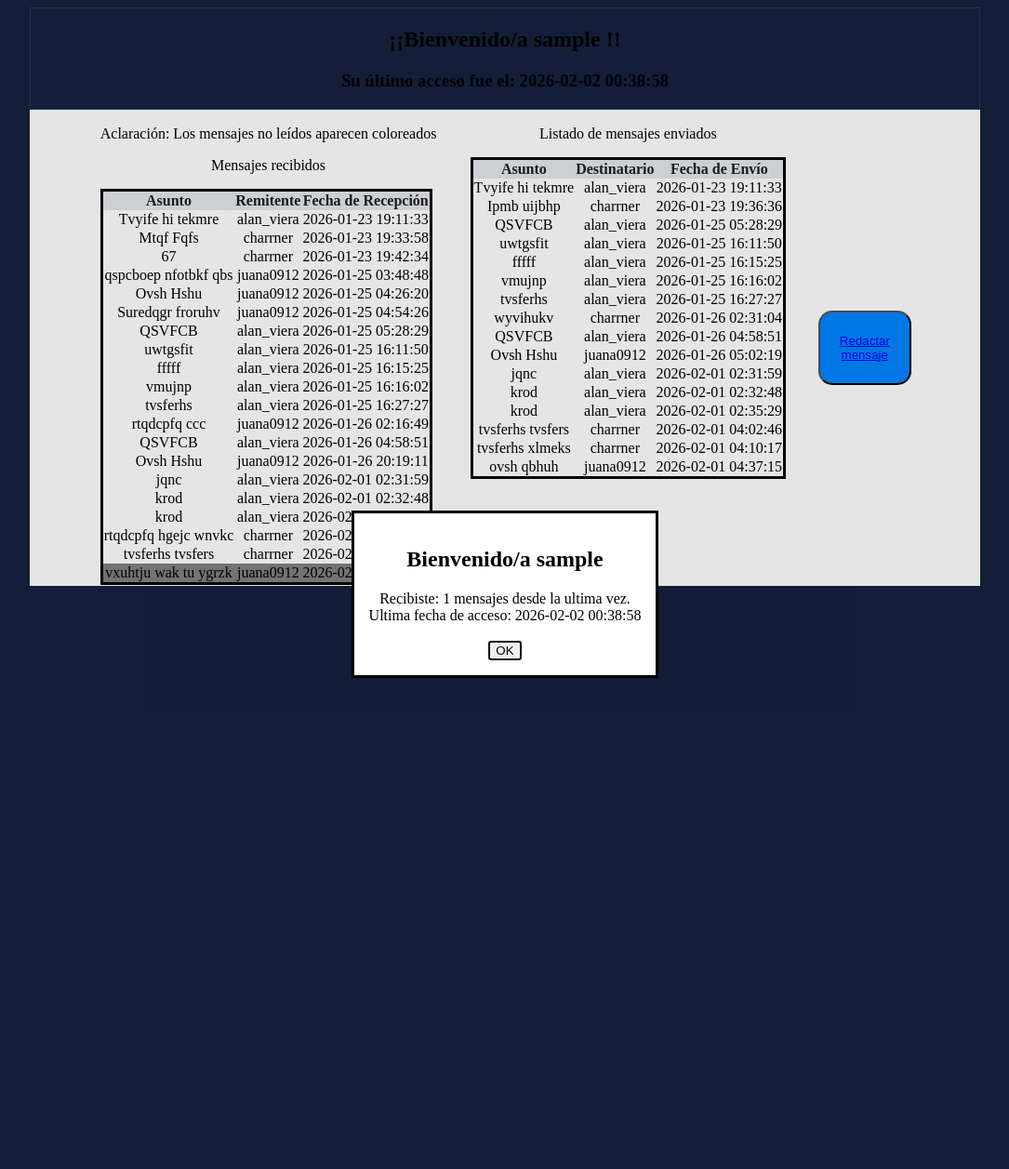
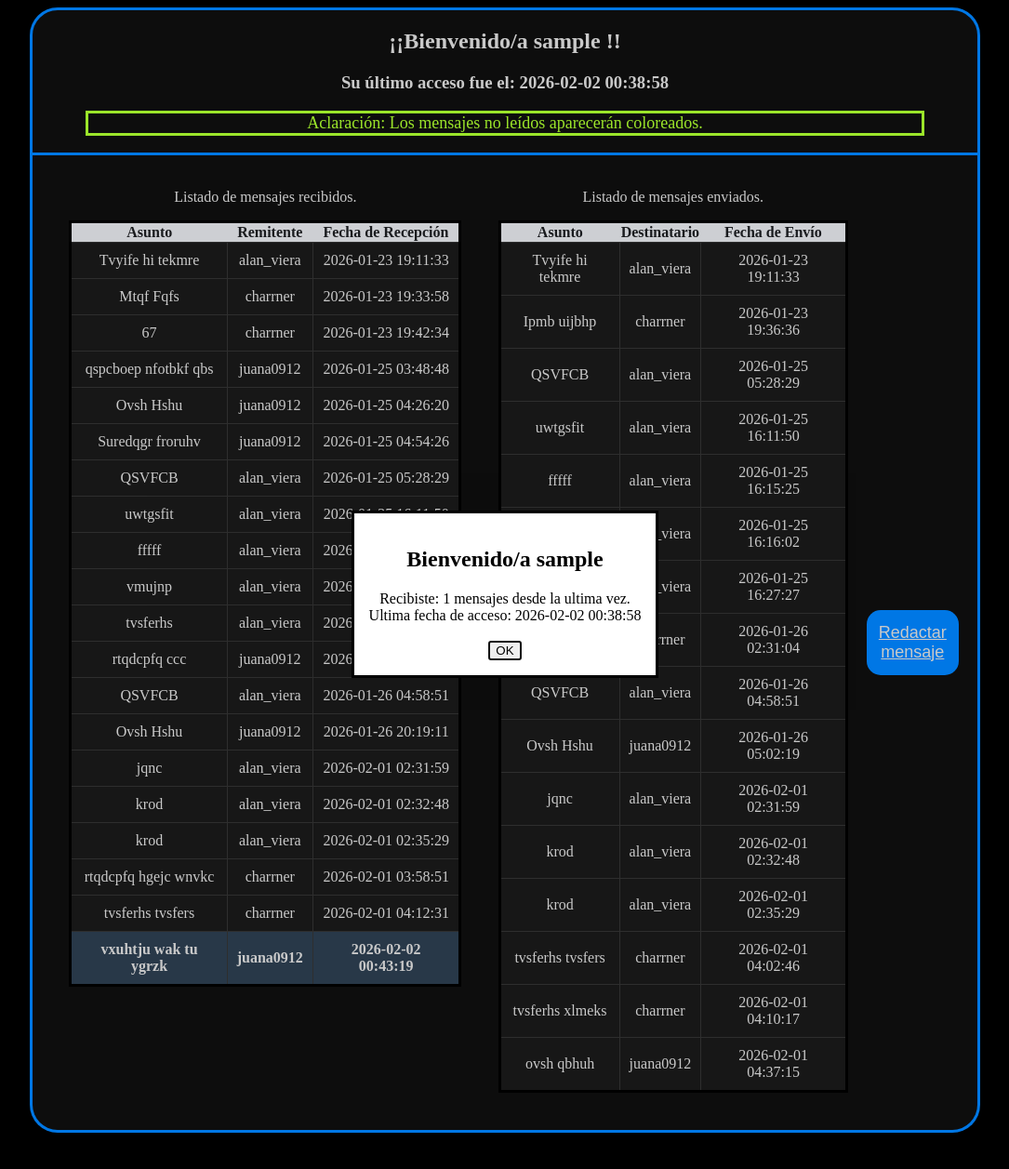
Before and after one commit to Alaan20/CifradoCesar, a PHP site: page /pagina_principal.php in a window 1280 px wide. Shown: the top 1257 px of the page at 93% size, without its empty margins (97-1182 px from the left). Run offline with PHP 8.4, Linux system fonts and the light colour scheme; the visitor is signed in with stand-in values (Sample User, id 1); data comes from the database, SQL or seed files in the repository.

Commit message:
3/2/2026 - Estilos
Se agregaron estilos en:
-> Login
-> Menú Principal

```diff
--- a/cifradocesar/clases/Mensaje.class.php
+++ b/cifradocesar/clases/Mensaje.class.php
@@ -19,7 +19,7 @@ class Mensaje {
 
 	function insertar_en_tabla_respuesta ($id_mensaje_principal) {
 		$ultimo_id = $this->conexion->insert_id;
-		$sql_insertar_respuesta = "INSERT INTO respuestas (id_mensaje_original, id_mensaje_respuesta, nro_respuesta) VALUES (".$id_mensaje_principal.",".$ultimo_id.", 1)";
+		$sql_insertar_respuesta = "INSERT INTO respuestas (id_mensaje_original, id_mensaje_respuesta) VALUES (".$id_mensaje_principal.",".$ultimo_id.")";
 
 		$this->conexion->query($sql_insertar_respuesta) or die("Error al insertar en la tabla respuestas");
 	}
--- a/cifradocesar/estilos/estilos_pagina_principal.css
+++ b/cifradocesar/estilos/estilos_pagina_principal.css
@@ -1,5 +1,5 @@
 body {
-	background-color: #16213E;
+	background-color: black;
 	display: flex;
 	flex-direction: column;
 	text-align: center;
@@ -8,75 +8,98 @@ body {
 	align-self: auto;
 }
 
+.aclaracion_no_leidos {
+	font-size: 18px;
+	color: greenyellow;
+	border: greenyellow solid;
+}
+
+section {
+	margin-inline: 5%;
+	padding-left: 5%;
+	padding-right: 5%;
+	color: #e0e0e0;
+	background-color: #0e0e0e;
+	border: solid #0084FF;
+	border-collapse: collapse;
+	border-top-left-radius: 30px;
+	border-top-right-radius: 30px;
+}
+
+/* es para separar ambas tablas solamente */
+article {
+	margin-inline: 2%;
+}
+
+/* Esta seccion contiene la tabla de mensajes recibidos
+, la tabla de mensajes enviados y el boton para redactar
+un nuevo mensaje  */
+
+#seccion_listados {
+	border-top-left-radius: 0px;
+	border-top-right-radius: 0px;
+	border-bottom-left-radius: 30px;
+	border-bottom-right-radius: 30px;
+	border-top: 0px;
+
+	color: #e0e0e0;
+	background-color: #0e0e0e;
+	display: flex;
+	flex-direction: row;
+
+	padding: 20px;
+	justify-content: center;
+}
+
 table {
 	border: black solid;
-
 	border-collapse: collapse;
 	text-align: center;
+	width: 100%;
+	margin-bottom: 20px;
 }
 
+
 td {
-	background-color: rgba(255,255,255,0.05);
+    background-color: #1a1a1a;
+    color: #e0e0e0;
+    padding: 10px;
+    border: 1px solid #333;
 }
+
 
 thead {
 	background-color: #E4E6EB;
 	color: #1C1E21;
 }
 
-/*colores
-opc 1
-body #005461
-sec #9ECAD6
-*/
 
-section {
-	margin-inline: 5%;
-	padding-left: 5%;
-	padding-right: 5%;
-	background-color: #16213E;
-	/*border: white solid;
-	*/
-	border: 1px solid rgba(255, 255, 255, 0.1)
-	/*
-	border-radius: 1px;
-	*/
-}
-
-article {
-	margin-inline: 2%;
+.no_leido {
+    background-color: #2c3e50;
+    font-weight: bold;
 }
 
 
-
-#seccion_listados {
-	background-color: white;
-	display: flex;
-	flex-direction: row;
-}
-
-text {
-	backdrop-filter: blur(10px);
-}
-
-.no_leido {
-	background-color: gray;
+a {
+	color: #e0e0e0;
 }
 
 .btn_funcional {
 	margin: auto;
-	max-width: 100px;
-	min-width: 100px;
+	height: 70px;
 	width: 100px;
-	color: white;
-	height: 80px;
-	max-height: 80px;
-	min-height: 80px;
-	background-color: #0084FF;
+
 	border-radius: 15px;
+	border: #0084FF;
+	transition: height 0.4s, width 0.4s;
+	font-size: 18px;
+
+    background-color: #0084FF;
+    cursor: pointer;
 }
 
+
 .btn_funcional:hover {
-	border-radius: 20px;
-	background-color: white;
+	height: 75px;
+	width: 110px;
 }
--- a/cifradocesar/login.php
+++ b/cifradocesar/login.php
@@ -35,8 +35,7 @@
 	?>
 	<section>
 
-		<h2>Iniciar Sesi&oacuten</h2>
-
+		<h1>Iniciar Sesi&oacuten</h1>
 		<form method="post" action="login.php">
 
 			<p>Usuario</p>
--- a/cifradocesar/pagina_principal.php
+++ b/cifradocesar/pagina_principal.php
@@ -79,6 +79,7 @@
 				?>
 			</span>
 		</h3>
+		<p class="aclaracion_no_leidos">Aclaraci&oacuten: Los mensajes no le&iacutedos aparecer&aacuten coloreados.</p>
 	</section>
 
 
@@ -87,8 +88,7 @@
 		<!-- Contiene los mensajes recibidos, aquellos que tengan como destinatario al usuario actual -->
 
 		<article>
-			<p>Aclaraci&oacuten: Los mensajes no le&iacutedos aparecen coloreados</p>
-			<p>Mensajes recibidos</p>
+			<p>Listado de mensajes recibidos.</p>
 			<table id="tabla_recibidos">
 
 				<thead>
@@ -134,7 +134,7 @@
 
 		<!-- Contiene los mensajes enviados por el usuario actual -->
 		<article>
-			<p>Listado de mensajes enviados</p>
+			<p>Listado de mensajes enviados.</p>
 			<table id="tabla_enviados">
 
 				<thead>
```
Also changed, not shown: cifradocesar/estilos/login.css (+51 -35 lines).
